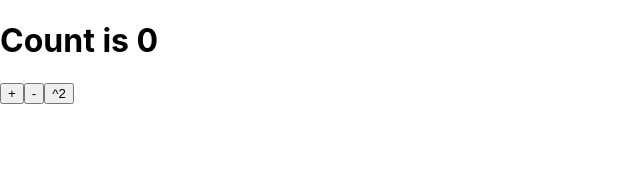
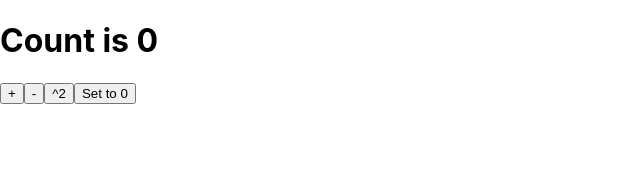
Before and after one commit to ItsAnyaS/react-counter, a React (Create React App) app in the folder react-counter/: page / in a window 1280 px wide. Shown: the top 173 px of the page, without its empty margins (0-640 px from the left). Built offline with nearby package versions, Linux system fonts and the light colour scheme.

Commit message:
added back to 0 button

```diff
--- a/react-counter/src/App.js
+++ b/react-counter/src/App.js
@@ -8,6 +8,7 @@ function App() {
       <button onClick={()=> setCount(prev => prev + 1)}>+</button>
       <button onClick={()=> setCount(prev => prev - 1)}>-</button>
       <button onClick={()=> setCount(prev => prev * prev)}>^2</button>
+      <button onClick={()=> setCount(0)}>Set to 0</button>
     </div>
   );
 }
```
